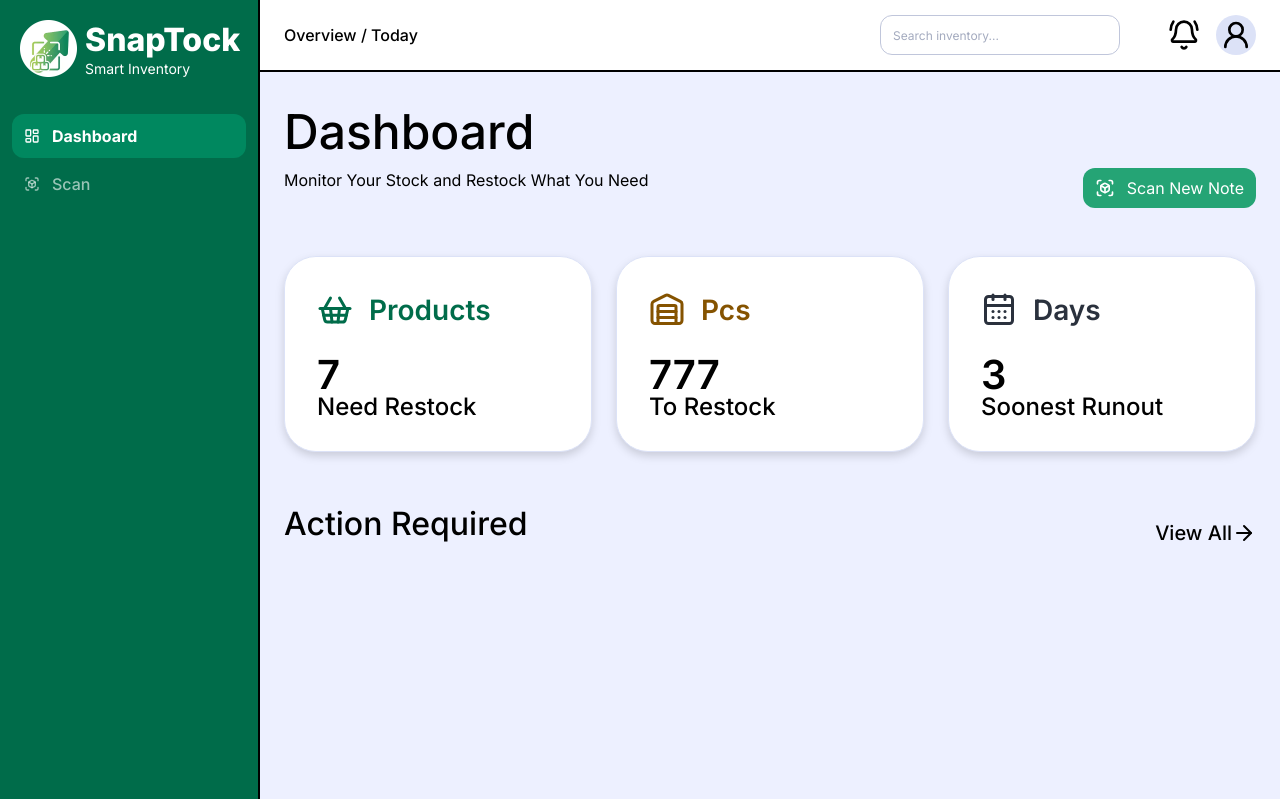
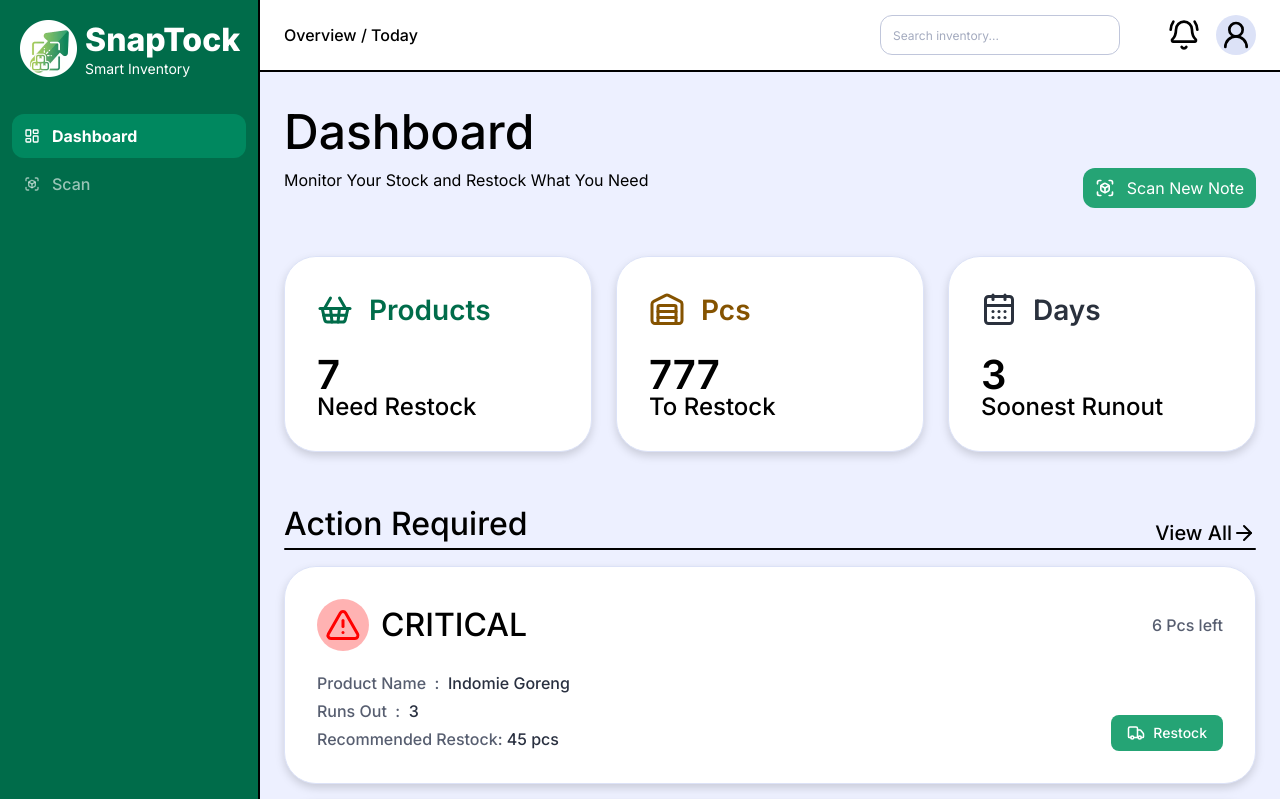
Before and after one commit to JempolKakiKiri/SnapTock-fe, a React (Vite) app: page /dashboard in a window 1280 px wide. Shown: the top 799 px of the page. Built offline with nearby package versions, Linux system fonts and the light colour scheme.

Commit message:
feat: implement DashboardRecommendation component with product restock details

```diff
--- a/src/features/dashboard/components/DashboardRecommendation.tsx
+++ b/src/features/dashboard/components/DashboardRecommendation.tsx
@@ -1,8 +1,22 @@
-import { ArrowRight } from "lucide-react";
+import {ArrowRight, type LucideIcon, Truck} from "lucide-react";
+import {reccomData} from "../data/data.ts";
+import Card from "../../../shared/components/ui/Card.tsx";
+
+interface ReccomProps {
+  id: number;
+  Icon: LucideIcon;
+  bgClassName: string;
+  colorClassName: string;
+  title: string;
+  product: string;
+  runsout: string;
+  stock: string;
+  restock: string;
+}
 
 const DashboardRecommendation = () => {
   return (
-    <section className="p-6">
+    <section className="flex flex-col p-6 gap-4">
       <div>
         <div className="flex items-end justify-between">
           <h1 className="font-inter-500 text-[32px]">Action Required</h1>
@@ -13,9 +27,71 @@ const DashboardRecommendation = () => {
             View All <ArrowRight width={24} height={24} />
           </a>
         </div>
-        <div />
+        <div className="border-t-2 rounded-full"/>
       </div>
-      <div></div>
+      <div className="grid grid-cols-1 gap-4">
+        {reccomData.map(({id, Icon, bgClassName, colorClassName, title, product, runsout, stock, restock}: ReccomProps)=> (
+            <Card
+              key={id}
+              className="flex flex-col justify-between"
+            >
+              <div className="flex items-center justify-between">
+                <div className="flex items-center gap-3">
+                  <div
+                    className={`flex h-13 w-13 items-center justify-center rounded-full ${bgClassName}`}
+                  >
+                    <Icon
+                      size={36}
+                      className={colorClassName}
+                    />
+                  </div>
+
+                  <h2 className="font-inter-500 text-[32px] uppercase">
+                    {title}
+                  </h2>
+                </div>
+
+                <span className="font-inter-500 text-base text-gray-700">
+                  {stock} Pcs left
+                </span>
+              </div>
+
+              <div className="mt-5 flex items-end justify-between">
+                <div className="flex flex-col gap-1 font-inter-500 text-base text-gray-700">
+                  <p>
+                    Product Name&nbsp; : &nbsp;
+                    <span className="text-gray-900">
+                      {product}
+                    </span>
+                  </p>
+
+                  <p>
+                    Runs Out&nbsp; : &nbsp;
+                    <span className="text-gray-900">
+                      {runsout}
+                    </span>
+                  </p>
+
+                  <p>
+                    Recommended Restock:{" "}
+                    <span className="text-gray-900">
+                      {restock} pcs
+                    </span>
+                  </p>
+                </div>
+
+                <button
+                  type="button"
+                  className="flex items-center gap-2 rounded-lg bg-green-500 px-4 py-2 text-sm font-medium text-white transition-all duration-200 hover:bg-green-700 cursor-pointer"
+                >
+                  <Truck size={18} />
+                  Restock
+                </button>
+              </div>
+            </Card>
+          )
+        )}
+      </div>
     </section>
   );
 };
--- a/src/features/dashboard/data/data.ts
+++ b/src/features/dashboard/data/data.ts
@@ -1,4 +1,4 @@
-import { CalendarDays, ShoppingBasket, Warehouse } from "lucide-react";
+import {CalendarDays, CircleAlert, ShoppingBasket, TriangleAlert, Warehouse} from "lucide-react";
 
 export const summaryData = [
   {
@@ -26,3 +26,39 @@ export const summaryData = [
     desc: "Soonest Runout",
   },
 ];
+
+export const reccomData = [
+  {
+    id: 1,
+    Icon: TriangleAlert,
+    bgClassName: "bg-[#FF0000]/30",
+    colorClassName: "text-[#FF0000]",
+    title: "Critical",
+    product: "Indomie Goreng",
+    runsout: "3",
+    stock: "6",
+    restock: "45",
+  },
+  {
+    id: 2,
+    Icon: CircleAlert,
+    bgClassName: "bg-[#FFEE00]/30",
+    colorClassName: "text-black",
+    title: "Warning",
+    product: "Ultra Milk",
+    runsout: "10",
+    stock: "14",
+    restock: "89",
+  },
+  {
+    id: 3,
+    Icon: CircleAlert,
+    bgClassName: "bg-[#FFEE00]/30",
+    colorClassName: "text-black",
+    title: "Warning",
+    product: "Kecap Manis",
+    runsout: "14",
+    stock: "20",
+    restock: "130",
+  },
+]
```
